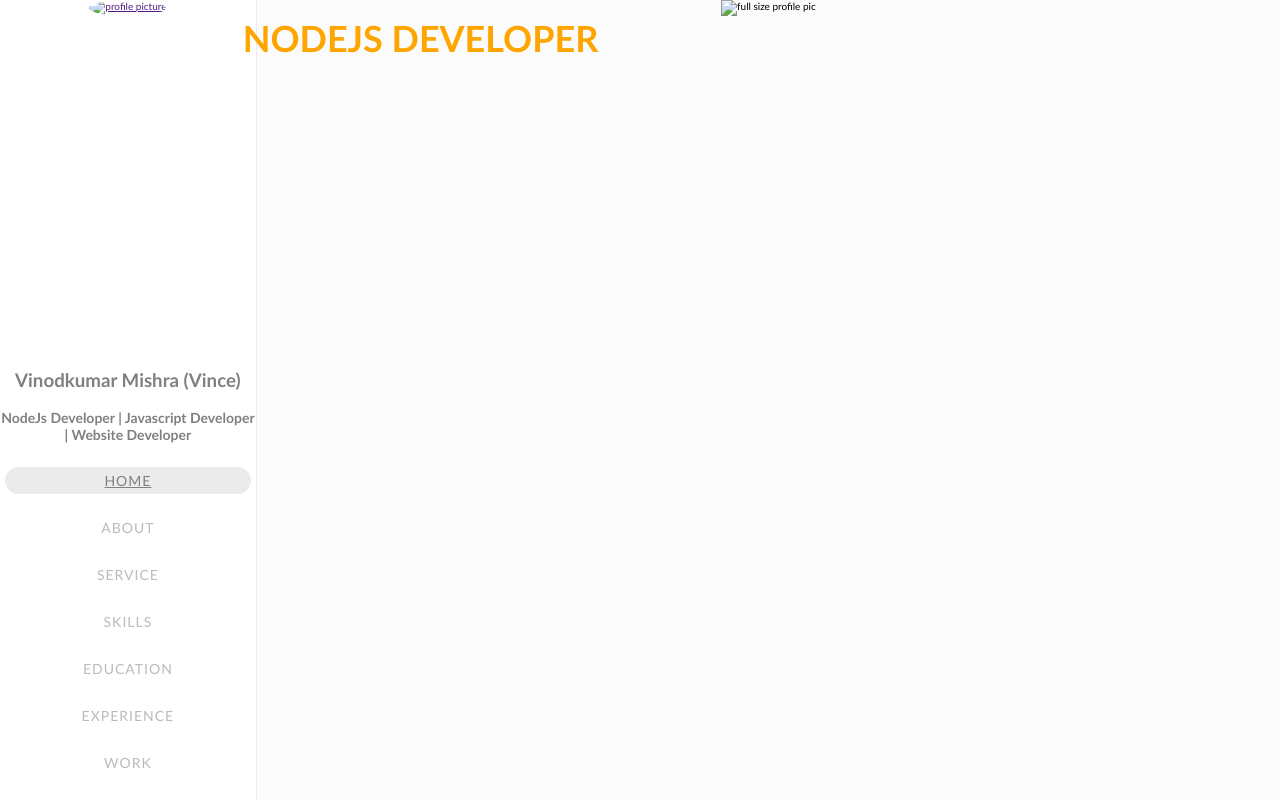
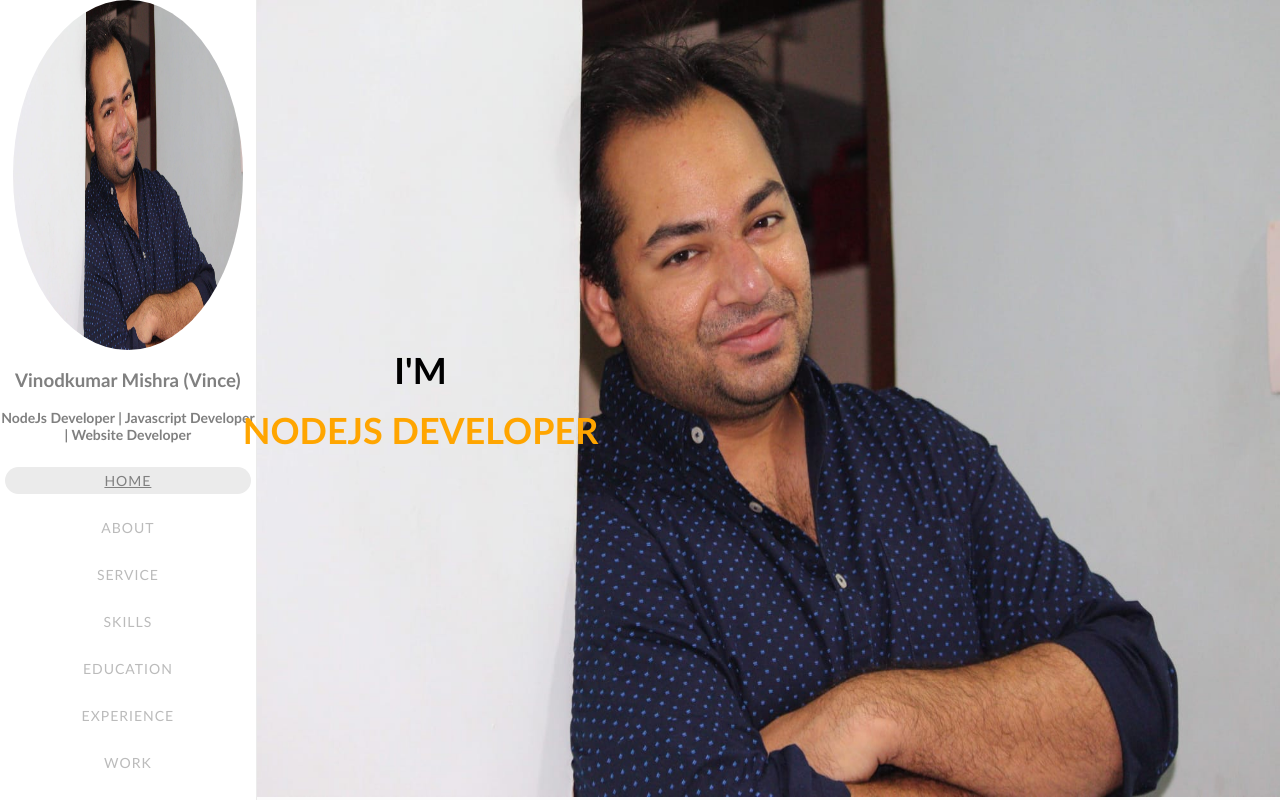
Before and after one commit to vinkummis/portfolio, a plain HTML site: page index.html in a window 1280 px wide. Drawn offline with Linux system fonts and the light colour scheme.

Commit message:
Update index.html

```diff
--- a/index.html
+++ b/index.html
@@ -13,7 +13,7 @@
             <div class="side__nav">
                 <section class="profile__pic">
                     <a href="">
-                        <img src="assests/images/profile_pic.jpeg" alt="profile picture">
+                        <img src="assets/images/profile_pic.jpeg" alt="profile picture">
                     </a>
                 </section>
                 <section class="name__designation">
@@ -43,7 +43,7 @@
         </aside>
         <section class="detail">
             <div class="home_detail">
-                <img src="./assests/images/profile_pic.jpeg" alt="full size profile pic">
+                <img src="./assets/images/profile_pic.jpeg" alt="full size profile pic">
                 <div class="centered__left">
                     <span class="text-black">I'M</span><br><span class="text-orange">NODEJS DEVELOPER</span>
                 </div>
```
